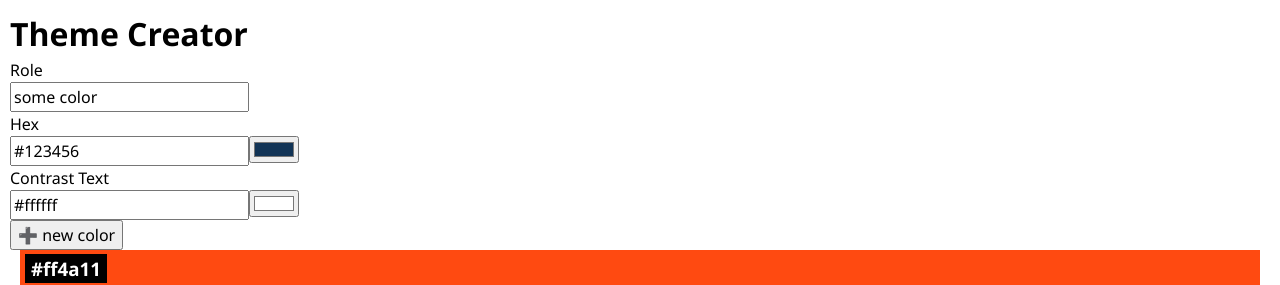
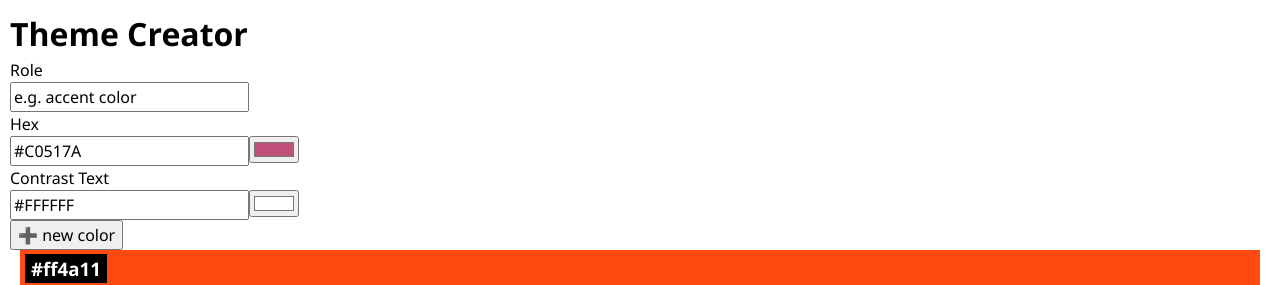
Before and after one commit to AnastasiaKhudobasheva/Project-4-Color-Theme-Creator-App, a React (Vite) app: page / in a window 1280 px wide. Shown: the top 285 px of the page. Built offline with nearby package versions, Linux system fonts and the light colour scheme.

Commit message:
some styling changes

```diff
--- a/src/Components/ColorForm/ColorForm.jsx
+++ b/src/Components/ColorForm/ColorForm.jsx
@@ -11,7 +11,11 @@ import { nanoid } from "nanoid";
 
 export default function ColorForm({
   onSubmitColor,
-  initialData = { role: "some color", hex: "#123456", contrastText: "#ffffff" },
+  initialData = {
+    role: "e.g. accent color",
+    hex: "#C0517A",
+    contrastText: "#FFFFFF",
+  },
 }) {
   function handleSubmit(event) {
     // stop the page from refreshing on submit
```
